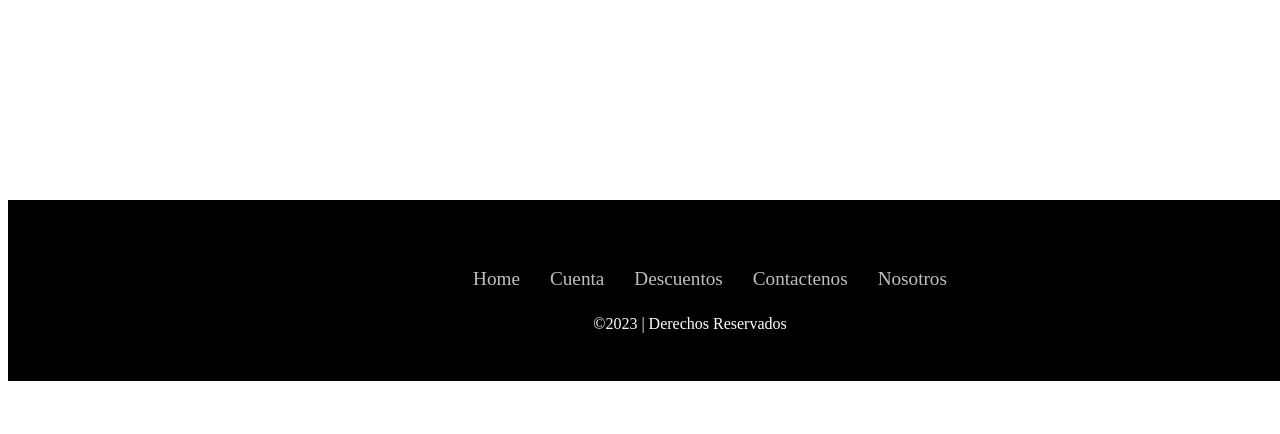
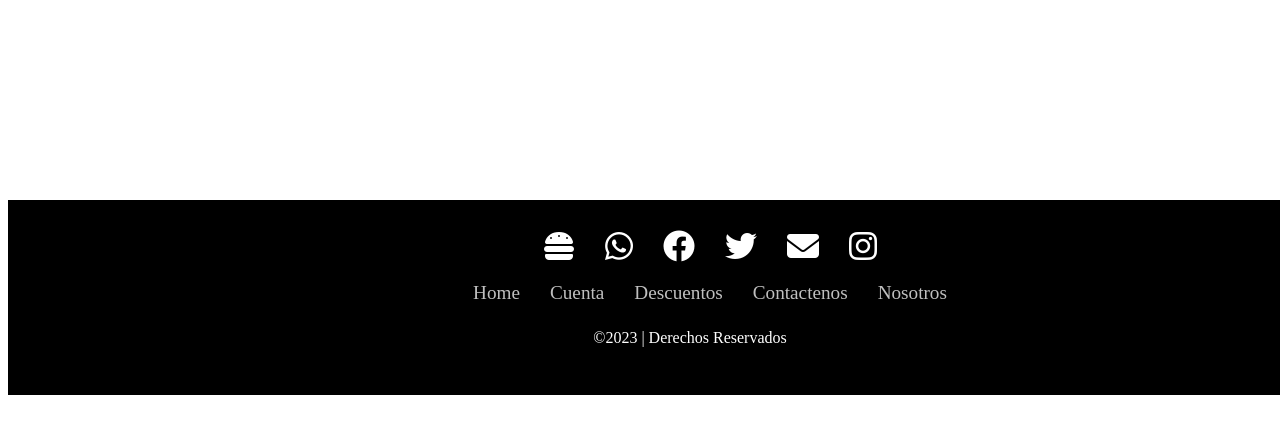
Before and after one commit to castillocrx/Proyecto-AmbienteWeb, a PHP site: page /include/template/footer.php in a window 1280 px wide; the page is wider, and only the part inside the window is pictured. Shown: the top 434 px of that part. Run offline with PHP 8.4, Linux system fonts and the light colour scheme.

Commit message:
correccion de errores

```diff
--- a/css/footer.css
+++ b/css/footer.css
@@ -64,5 +64,4 @@
 
 
 .social-icon__item .md {
-    color: white;
- }
+    color: white;}
--- a/include/template/footer.php
+++ b/include/template/footer.php
@@ -1,28 +1,42 @@
 <!-- Footer -->
-
+<link rel="stylesheet" href="https://cdnjs.cloudflare.com/ajax/libs/font-awesome/6.4.2/css/all.min.css" integrity="sha512-z3gLpd7yknf1YoNbCzqRKc4qyor8gaKU1qmn+CShxbuBusANI9QpRohGBreCFkKxLhei6S9CQXFEbbKuqLg0DA==" crossorigin="anonymous" referrerpolicy="no-referrer" />
     <footer class="footer">
     <link rel="stylesheet" href="css/footer.css">
 
         <ul class="social-icon">
+
+        <li class="social-icon__item">
+                <a class="social-icon__link" >
+                <i class="fa-solid fa-burger"></i>
+                </a>
+            </li>
+
             <li class="social-icon__item">
                 <a class="social-icon__link" >
+                <i class="fa-brands fa-whatsapp"></i>
+                </a>
+            </li>
+
+            <li class="social-icon__item">
+                <a class="social-icon__link" >
+                <i class="fa-brands fa-facebook"></i>
+                </a>
+            </li>
 
 
+            <li class="social-icon__item">
+                <a class="social-icon__link" >
+                <i class="fa-brands fa-twitter"></i>
                 </a>
             </li>
             <li class="social-icon__item">
                 <a class="social-icon__link" >
-                    <ion-icon name="logo-twitter"></ion-icon>
+                <i class="fa-solid fa-envelope"></i>
                 </a>
             </li>
             <li class="social-icon__item">
                 <a class="social-icon__link" >
-                    <ion-icon name="logo-linkedin"></ion-icon>
-                </a>
-            </li>
-            <li class="social-icon__item">
-                <a class="social-icon__link" >
-                    <ion-icon name="logo-instagram"></ion-icon>
+                <i class="fa-brands fa-instagram"></i>
                 </a>
             </li>
         </ul>
@@ -43,7 +57,7 @@
         </a>
             </li>
             <li class="menu__item">
-                <a class="menu__link" href="contacto.html">
+                <a class="menu__link" href="contacto.php">
                     Contactenos
         </a>
             </li>
```
